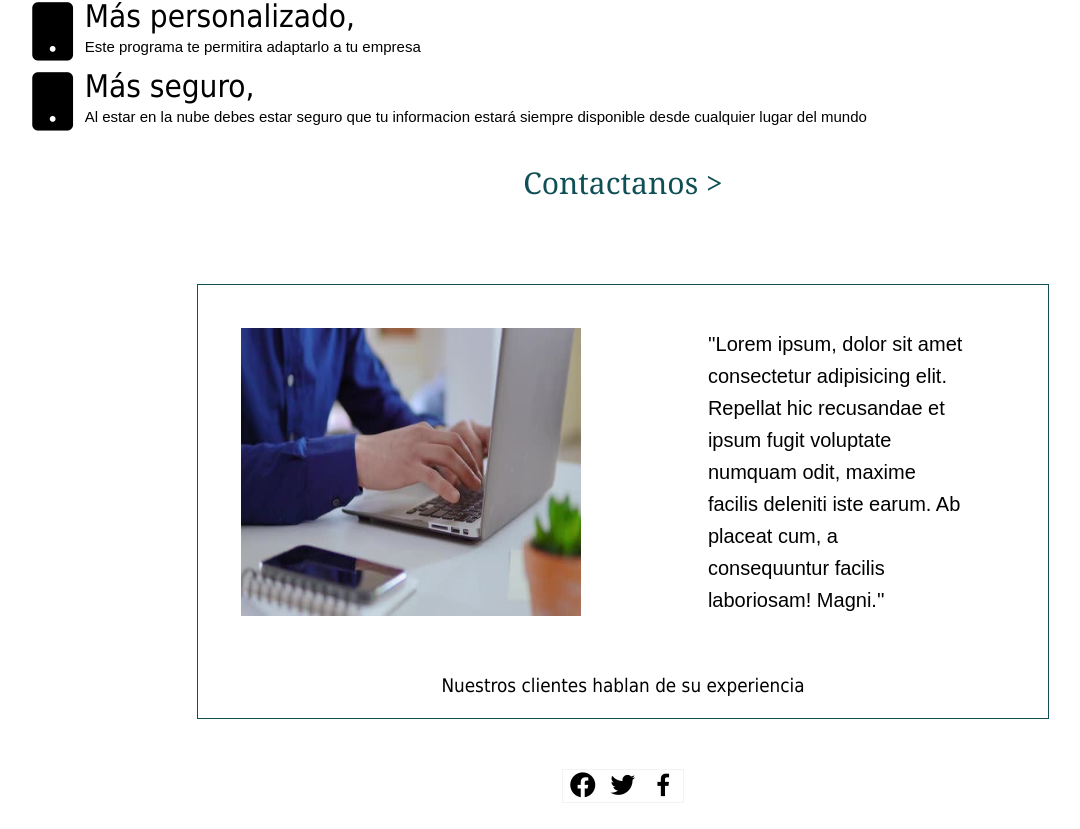
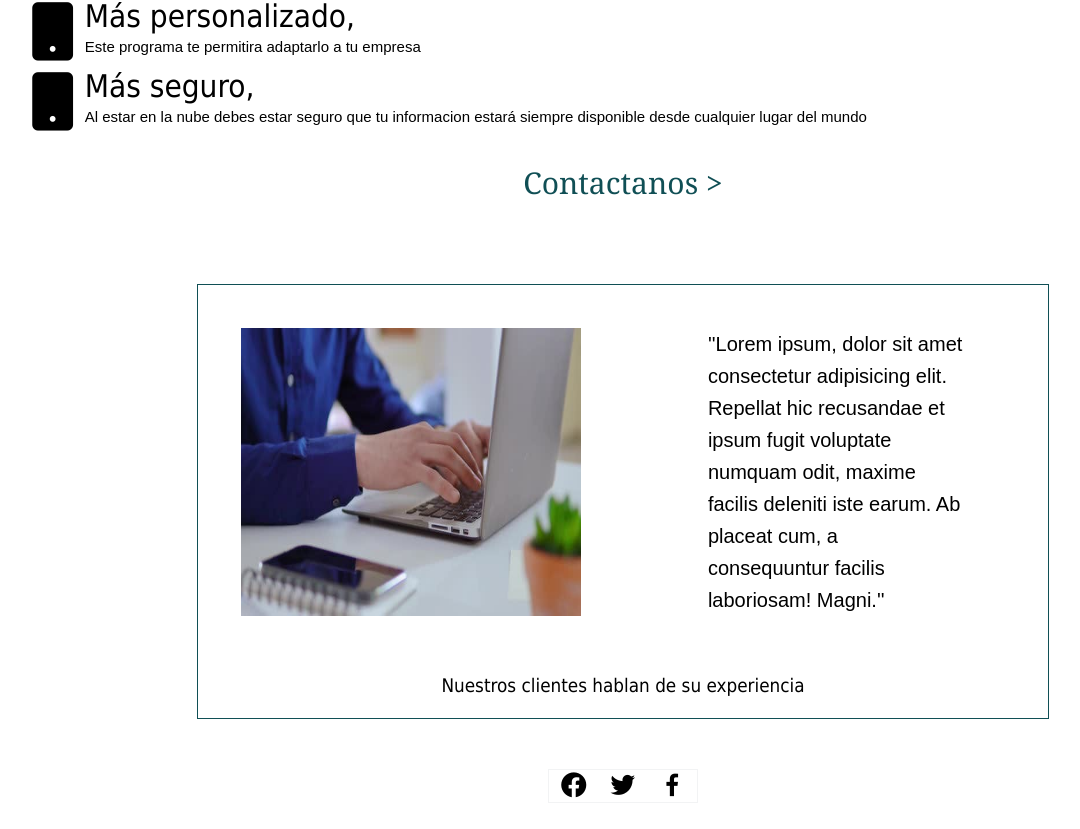
Before and after one commit to jaltriana21/kam, a website built with webpack: page src/index.html in a window 1280 px wide. Shown: the part 1411-2240 px from the top of the page, without its empty margins (17-1097 px from the left). Built offline with nearby package versions, Linux system fonts and the light colour scheme.

Commit message:
04292021: kam

```diff
--- a/src/css/style.css
+++ b/src/css/style.css
@@ -341,16 +341,13 @@ footer{
     display: flex;
     margin: 0 auto;
     text-align: center;
-    width: 10%;
     border: solid #F2F3F4 1px;
+    width: 150px;
 }
 
 .footer__icons{
-
-    display: inline-block;
     margin: 0 auto;
-    padding: auto;
-    width: 30%;
+    width: 100%;
 }
 
 .icn{
```
